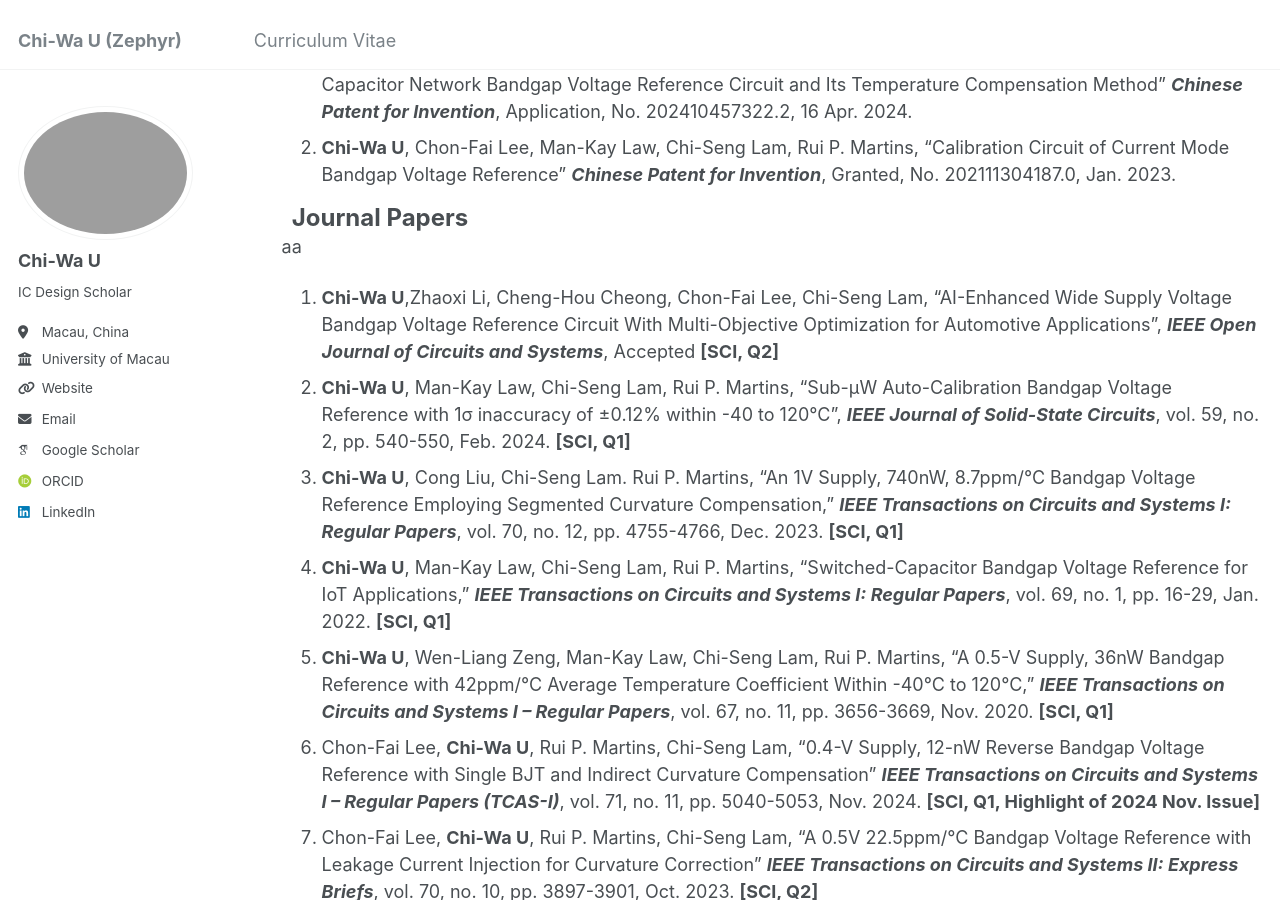
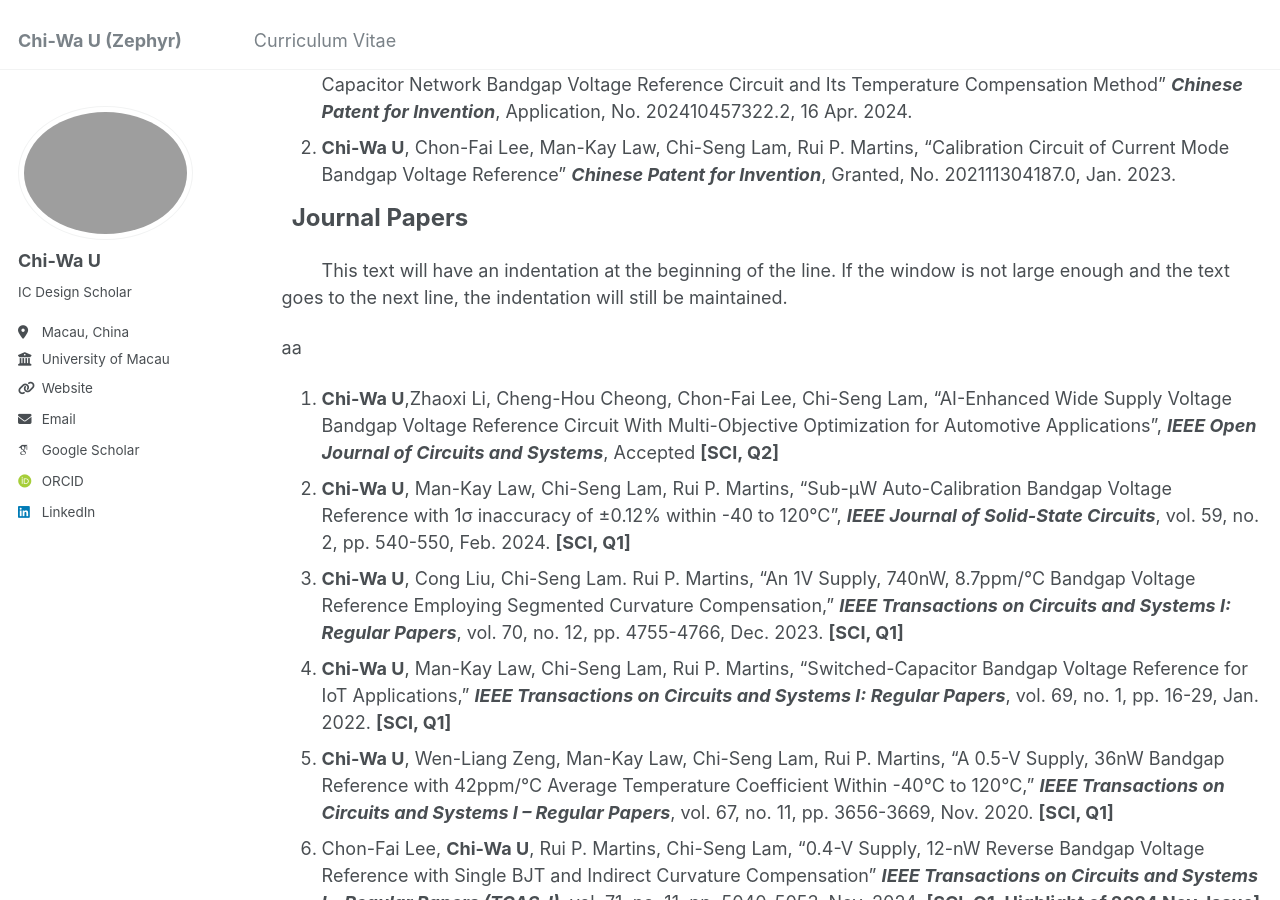
Before and after one commit to Zephyr-U/Personal-web, a Jekyll site: the page built from _pages/cv.md, in a window 1280 px wide and 900 px high, scrolled down 759 px. Built offline with Jekyll 4.4.1, drawn with Linux system fonts in a browser that asks for light colours; some web fonts are replaced.

Commit message:
CV_Joruanl

```diff
--- a/_pages/cv.md
+++ b/_pages/cv.md
@@ -33,6 +33,7 @@ redirect_from:
   2. **Chi-Wa U**, Chon-Fai Lee, Man-Kay Law, Chi-Seng Lam, Rui P. Martins, “Calibration Circuit of Current Mode Bandgap Voltage Reference” ***Chinese Patent for Invention***, Granted, No. 202111304187.0, Jan. 2023. <br />
 
 &nbsp;&nbsp;**<span style="font-size: 24px;line-height: 1;">Journal Papers</span>**<br />
+<p style="text-indent: 40px;"> This text will have an indentation at the beginning of the line. If the window is not large enough and the text goes to the next line, the indentation will still be maintained. </p>
 aa
   1. **Chi-Wa U**,Zhaoxi Li, Cheng-Hou Cheong, 	Chon-Fai Lee, Chi-Seng Lam, “AI-Enhanced Wide Supply Voltage Bandgap Voltage Reference Circuit With Multi-Objective Optimization for Automotive Applications”, ***IEEE Open Journal of Circuits and Systems***, Accepted **[SCI, Q2]**
   2. **Chi-Wa U**, Man-Kay Law, Chi-Seng Lam, Rui P. Martins, “Sub-μW Auto-Calibration Bandgap Voltage Reference with 1σ inaccuracy of ±0.12% within -40 to 120°C”, ***IEEE Journal of Solid-State Circuits***, vol. 59, no. 2, pp. 540-550, Feb. 2024. **[SCI, Q1]**
```
